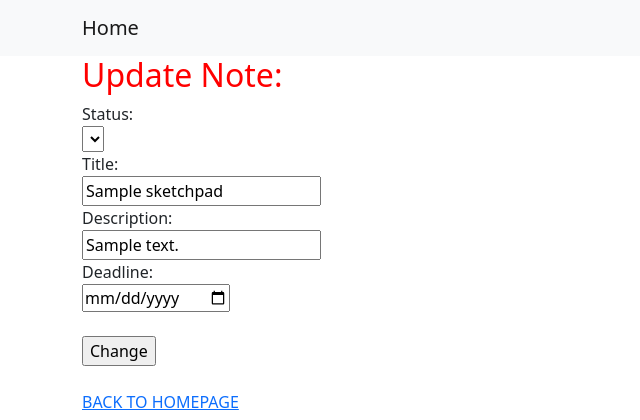
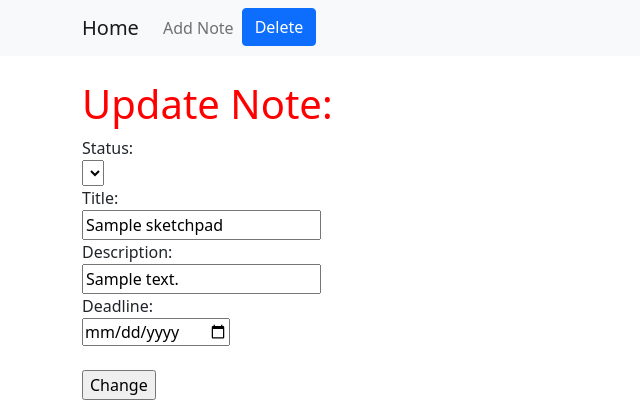
Before and after one commit to azamatdoronov/homework45, a Django app: page /sketch/1/update in a window 1280 px wide. Shown: the top 420 px of the page, without its empty margins (0-640 px from the left). Run offline with Django 4.2, Linux system fonts and the light colour scheme; tables that the repository leaves empty hold one stand-in row (values such as "Sample post"); lists and menus that the app fills with data are empty.

Commit message:
Some changes in html pages and created form.html in partial directory

```diff
--- a/source/webapp/templates/create.html
+++ b/source/webapp/templates/create.html
@@ -1,7 +1,8 @@
 {% extends "base.html" %}
+
 {% block title %}Create Sketchpad{% endblock %}
 
-{% block content%}
+{% block content %}
     <h1>Add Note</h1>
     <form action="" method="post">
         {% csrf_token %}
--- a/source/webapp/templates/sketchpad_view.html
+++ b/source/webapp/templates/sketchpad_view.html
@@ -38,7 +38,6 @@
             {{ sketchpad.date_of_completion }}
         {% endif %}
     </p>
-    <br/>
     <a href="{% url "index" %}">BACK TO HOMEPAGE</a>
 
     <div class="modal fade" id="sketchpadDeleteModal" tabindex="-1" aria-labelledby="sketchpadModalLabel"
--- a/source/webapp/templates/update.html
+++ b/source/webapp/templates/update.html
@@ -1,8 +1,21 @@
 {% extends "base.html" %}
+
+{% block nav %}
+    <li class="nav-item">
+        <a class="nav-link" href="{% url "create_sketchpad" %}">Add Note</a>
+    </li>
+    <li class="nav-item">
+        <button type="button" class="btn btn-primary" data-bs-toggle="modal" data-bs-target="#sketchpadDeleteModal">
+            Delete
+        </button>
+    </li>
+{% endblock %}
+
 {% block title %}Sketchpad Change{% endblock %}
 
 {% block content %}
-    <font color="red"><h2>Update Note:</h2></font>
+    <br>
+    <h1>Update Note:</h1>
     <form action="" method="post">
         {% csrf_token %}
         <label>Status:</label><br/>
@@ -24,4 +37,26 @@
     </form>
     <br/>
     <a href="{% url "index" %}">BACK TO HOMEPAGE</a>
+
+    <div class="modal fade" id="sketchpadDeleteModal" tabindex="-1" aria-labelledby="sketchpadModalLabel"
+         aria-hidden="true">
+        <div class="modal-dialog">
+            <div class="modal-content">
+                <div class="modal-header">
+                    <h5 class="modal-title" id="sketchpadDeleteModal">Modal title</h5>
+                    <button type="button" class="btn-close" data-bs-dismiss="modal" aria-label="Close"></button>
+                </div>
+                <div class="modal-body">
+                    Are sure delete this note - "{{ sketchpad.title }}"?
+                </div>
+                <div class="modal-footer">
+                    <button type="button" class="btn btn-secondary" data-bs-dismiss="modal">Close</button>
+                    <form action="{% url "delete_sketchpad" sketchpad.pk %}" method="post">
+                        {% csrf_token %}
+                        <button type="submit">Yes</button>
+                    </form>
+                </div>
+            </div>
+        </div>
+    </div>
 {% endblock %}
```
Also changed, not shown: source/webapp/templates/partial/form.html (added). Lines whose indentation alone changed are shown as unchanged.
